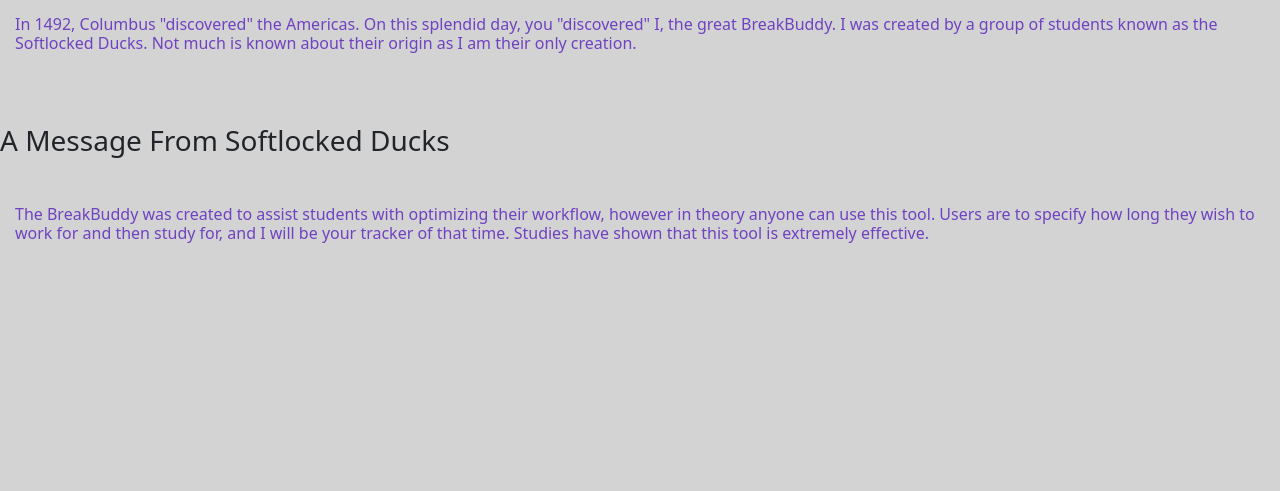
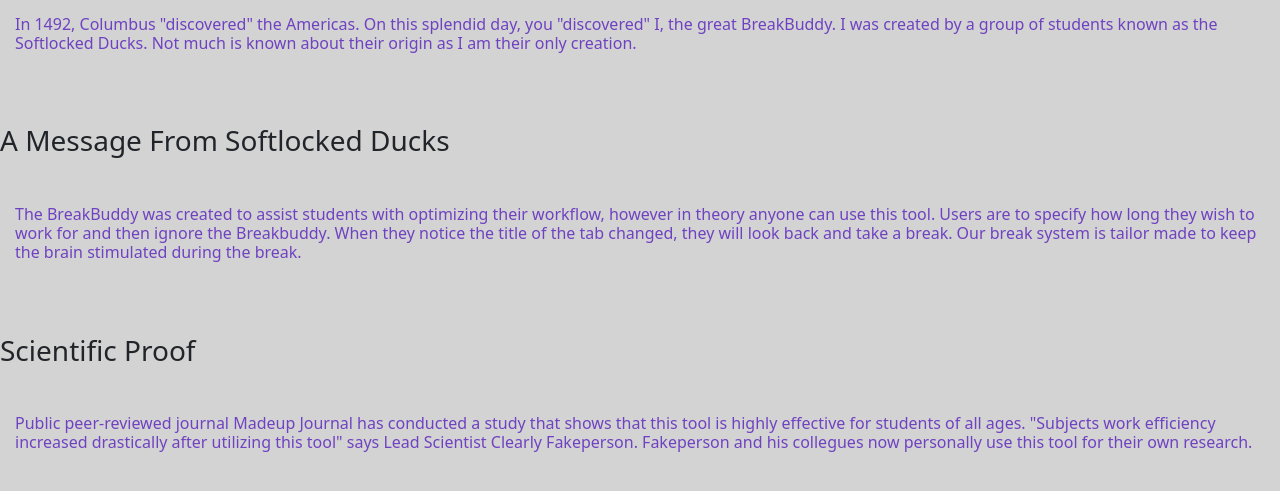
Before and after one commit to EGuo2004/P01, a Flask app: page /about in a window 1280 px wide. Shown: the top 491 px of the page. Run offline with Flask 2, Linux system fonts and the light colour scheme; some libraries are stand-ins or nearby versions.

Commit message:
Update about.html

```diff
--- a/app/templates/about.html
+++ b/app/templates/about.html
@@ -16,6 +16,15 @@ A Message From Softlocked Ducks
 </h3>
 <br>
 <h6>
-The BreakBuddy was created to assist students with optimizing their workflow, however in theory anyone can use this tool. Users are to specify how long they wish to work for and then study for, and I will be your tracker of that time. Studies have shown that this tool is extremely effective.
+The BreakBuddy was created to assist students with optimizing their workflow, however in theory anyone can use this tool. Users are to specify how long they wish to work for and then ignore the Breakbuddy. When they notice the title of the tab changed, they will look back and take a break. Our break system is tailor made to keep the brain stimulated during the break.
+</h6>
+<br><br>
+<h3>
+    Scientific Proof
+</h3>
+<br>
+<h6>
+    Public peer-reviewed journal Madeup Journal has conducted a study that shows that this tool is highly effective for students of all ages.
+    "Subjects work efficiency increased drastically after utilizing this tool" says Lead Scientist Clearly Fakeperson. Fakeperson and his collegues now personally use this tool for their own research.
 </h6>
 </body>
```
